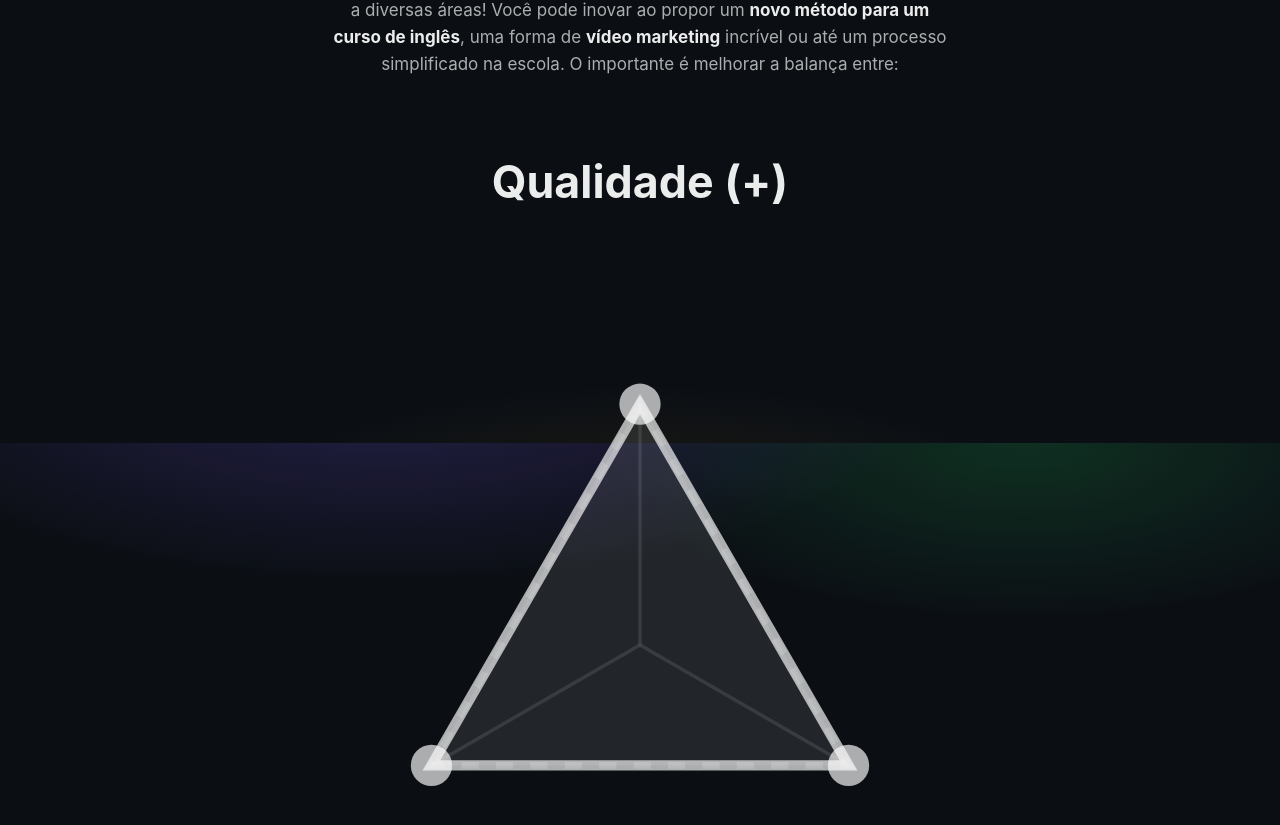
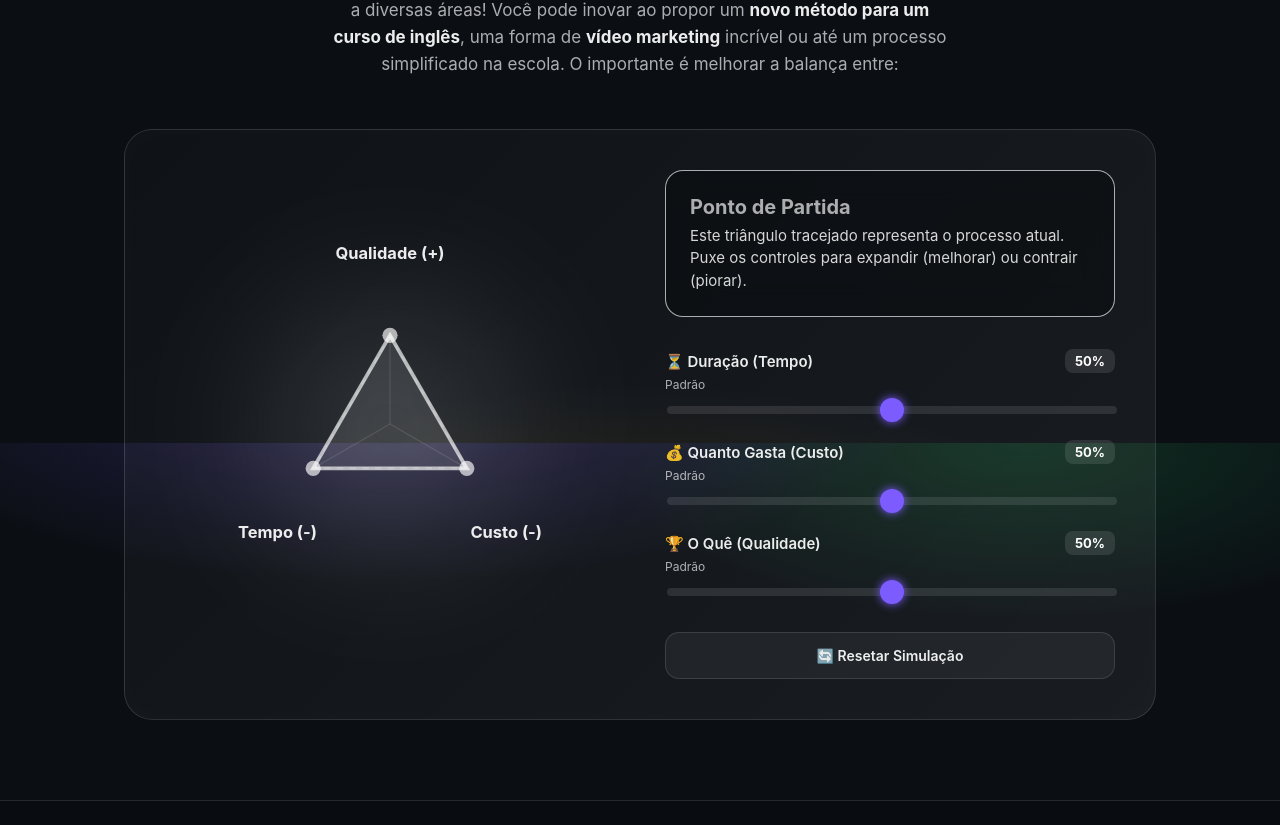
Before and after one commit to steffandsv/ProInova, a Next.js app: page / in a window 1280 px wide. Shown: the part 1957-2782 px from the top of the page. Built offline with nearby package versions, Linux system fonts and the light colour scheme; no server answers.

Commit message:
triangulo

```diff
--- a/app/globals.css
+++ b/app/globals.css
@@ -142,6 +142,141 @@ a:hover {
   text-align: center;
 }
 
+/* ═══ INNOVATION WIDGET ═══ */
+.innovation-widget {
+  display: grid;
+  grid-template-columns: 1fr 1fr;
+  gap: 50px;
+  align-items: center;
+  background: linear-gradient(135deg, rgba(255,255,255,0.02), rgba(255,255,255,0.06));
+  border: 1px solid var(--border);
+  border-radius: 28px;
+  padding: 40px;
+  margin-top: 40px;
+  box-shadow: inset 0 0 32px rgba(255, 255, 255, 0.02);
+}
+@media (max-width: 900px) {
+  .innovation-widget {
+    grid-template-columns: 1fr;
+    gap: 30px;
+    padding: 24px;
+  }
+}
+.triangle-container {
+  display: flex;
+  align-items: center;
+  justify-content: center;
+  position: relative;
+}
+.triangle-glow {
+  position: absolute;
+  width: 220px;
+  height: 220px;
+  border-radius: 50%;
+  filter: blur(80px);
+  opacity: 0.25;
+  transition: all 0.4s cubic-bezier(0.22, 1, 0.36, 1);
+  z-index: 0;
+}
+.triangle-svg {
+  position: relative;
+  z-index: 1;
+  width: 100%;
+  max-width: 380px;
+  height: auto;
+  overflow: visible;
+  filter: drop-shadow(0 0 20px rgba(255,255,255,0.05));
+}
+.innovation-controls {
+  display: flex;
+  flex-direction: column;
+  gap: 32px;
+}
+.status-box {
+  background: rgba(0, 0, 0, 0.3);
+  border-radius: 18px;
+  padding: 24px;
+  border: 1px solid var(--border);
+  display: flex;
+  flex-direction: column;
+  justify-content: center;
+  transition: all 0.4s cubic-bezier(0.22, 1, 0.36, 1);
+  backdrop-filter: blur(16px);
+}
+.sliders-container {
+  display: flex;
+  flex-direction: column;
+  gap: 24px;
+}
+.slider-group {
+  display: flex;
+  flex-direction: column;
+  gap: 12px;
+}
+.slider-group label {
+  display: flex;
+  justify-content: space-between;
+  font-size: 15px;
+  font-weight: 600;
+  color: var(--text);
+  align-items: center;
+}
+.slider-group label span {
+  font-size: 13px;
+  font-weight: 700;
+  color: #fff;
+  background: rgba(255, 255, 255, 0.1);
+  padding: 4px 10px;
+  border-radius: 8px;
+}
+.slider-hint {
+  font-size: 12px;
+  color: var(--muted);
+  margin-top: -8px;
+}
+.slider-group input[type="range"] {
+  -webkit-appearance: none;
+  width: 100%;
+  height: 8px;
+  background: rgba(255, 255, 255, 0.1);
+  border-radius: 99px;
+  outline: none;
+  transition: background 0.2s;
+}
+.slider-group input[type="range"]::-webkit-slider-thumb {
+  -webkit-appearance: none;
+  appearance: none;
+  width: 24px;
+  height: 24px;
+  border-radius: 50%;
+  background: var(--accent);
+  cursor: grab;
+  box-shadow: 0 0 10px var(--accent);
+  transition: transform 0.1s;
+}
+.slider-group input[type="range"]::-webkit-slider-thumb:active {
+  cursor: grabbing;
+  transform: scale(1.2);
+}
+.slider-group input[type="range"]:focus {
+  background: rgba(255, 255, 255, 0.2);
+}
+.reset-btn {
+  background: rgba(255, 255, 255, 0.05);
+  border: 1px solid var(--border);
+  color: var(--text);
+  padding: 14px;
+  border-radius: 14px;
+  cursor: pointer;
+  font-family: inherit;
+  font-size: 14px;
+  font-weight: 600;
+  transition: all 0.2s;
+  margin-top: 10px;
+}
+.reset-btn:hover {
+  background: rgba(255, 255, 255, 0.1);
+}
 .card {
   background: linear-gradient(
     180deg,
--- a/app/page.tsx
+++ b/app/page.tsx
@@ -464,6 +464,7 @@ function InnovationExplainerSection() {
 
       <div className="innovation-widget">
         <div className="triangle-container">
+          <div className="triangle-glow" style={{ background: statusColor }} />
           <svg viewBox="0 0 300 300" className="triangle-svg">
             <polygon points={basePolygon} fill="none" stroke="rgba(255,255,255,0.15)" strokeWidth="2" strokeDasharray="5 5" />
             <line x1="150" y1="150" x2={bqX} y2={bqY} stroke="rgba(255,255,255,0.1)" strokeWidth="1" />
@@ -487,14 +488,15 @@ function InnovationExplainerSection() {
             <text x="30" y="240" fill="var(--text)" fontSize="13" textAnchor="start" fontWeight="bold">Tempo (-)</text>
             <text x="270" y="240" fill="var(--text)" fontSize="13" textAnchor="end" fontWeight="bold">Custo (-)</text>
           </svg>
-
-          <div className="status-box" style={{ borderColor: `${statusColor}44` }}>
-            <h3 style={{ color: statusColor, margin: "0 0 6px 0", fontSize: "18px", transition: "color 0.4s" }}>{status}</h3>
-            <p style={{ margin: 0, fontSize: "14px", color: "var(--text)", lineHeight: 1.5, opacity: 0.9 }}>{message}</p>
-          </div>
         </div>
 
-        <div className="sliders-container">
+        <div className="innovation-controls">
+          <div className="status-box" style={{ borderColor: statusColor, boxShadow: `0 0 20px ${statusColor}22` }}>
+            <h3 style={{ color: statusColor, margin: "0 0 6px 0", fontSize: "20px", transition: "color 0.4s" }}>{status}</h3>
+            <p style={{ margin: 0, fontSize: "15px", color: "var(--text)", lineHeight: 1.5, opacity: 0.9 }}>{message}</p>
+          </div>
+
+          <div className="sliders-container">
           <div className="slider-group">
             <label>
               ⏳ Duração (Tempo)
@@ -528,6 +530,7 @@ function InnovationExplainerSection() {
           >
             🔄 Resetar Simulação
           </button>
+          </div>
         </div>
       </div>
     </section>
```
